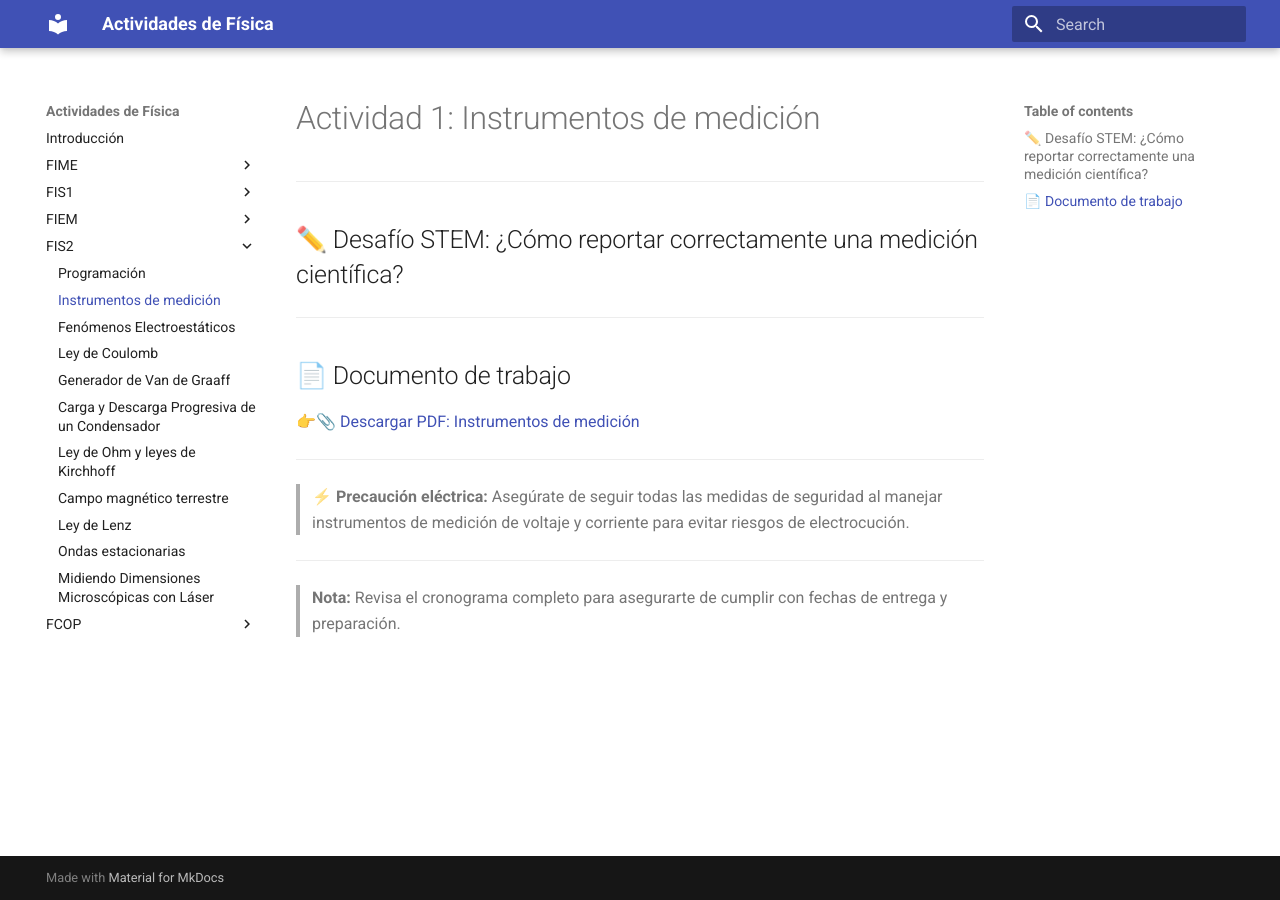
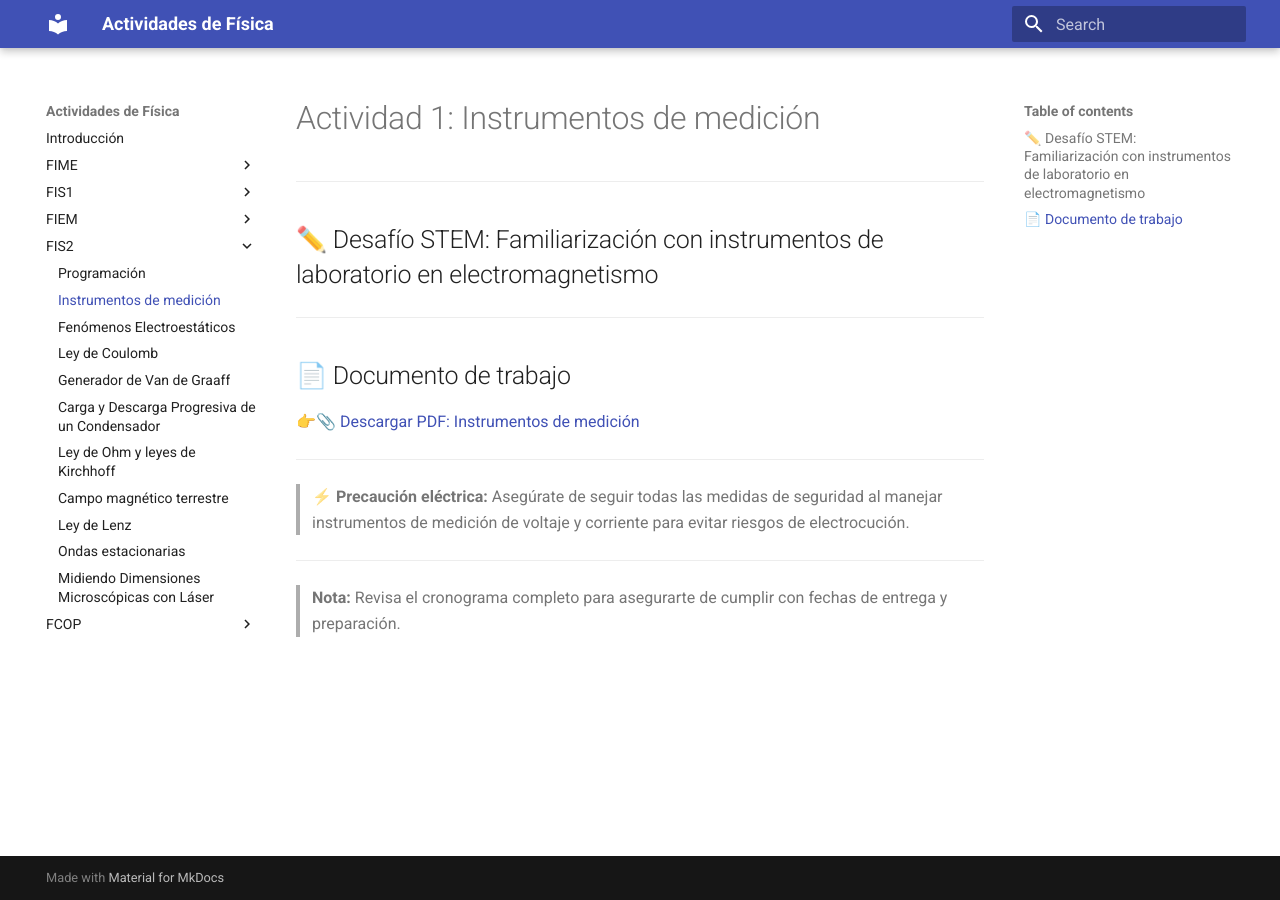
Before and after one commit to ladino72/STEM, an MkDocs documentation site: the page built from docs/FIS2/actividad-1.md, in a window 1280 px wide. Built offline with MkDocs 1.6.1 and Material for MkDocs 9.7.7, drawn with Linux system fonts in a browser that asks for light colours.

Commit message:
Se cambió la prctica de teoria de errores de FIEM y FIS2 por instrumentos de medición (minor changes)  para deploy automático MkDocs

```diff
--- a/docs/FIEM/actividad-1.md
+++ b/docs/FIEM/actividad-1.md
@@ -2,7 +2,7 @@
 
 ---
 
-## ✏️ Desafío STEM: ¿Cómo reportar correctamente una medición científica?
+## ✏️ Desafío STEM: Familiarización con instrumentos de laboratorio en electromagnetismo
 
 ---
 
--- a/docs/FIS2/actividad-1.md
+++ b/docs/FIS2/actividad-1.md
@@ -2,7 +2,7 @@
 
 ---
 
-## ✏️ Desafío STEM: ¿Cómo reportar correctamente una medición científica?
+## ✏️ Desafío STEM: Familiarización con instrumentos de laboratorio en electromagnetismo
 
 ---
 
```
